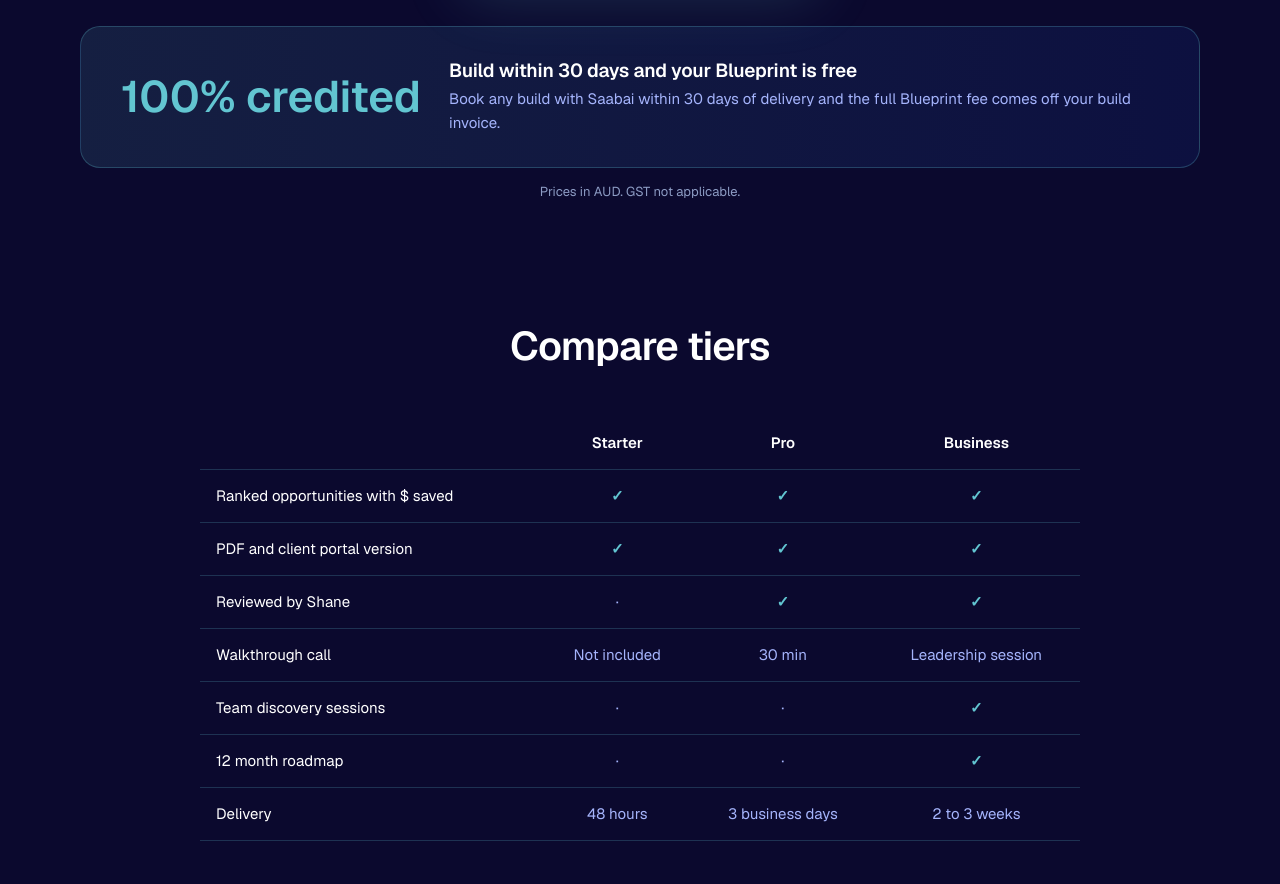
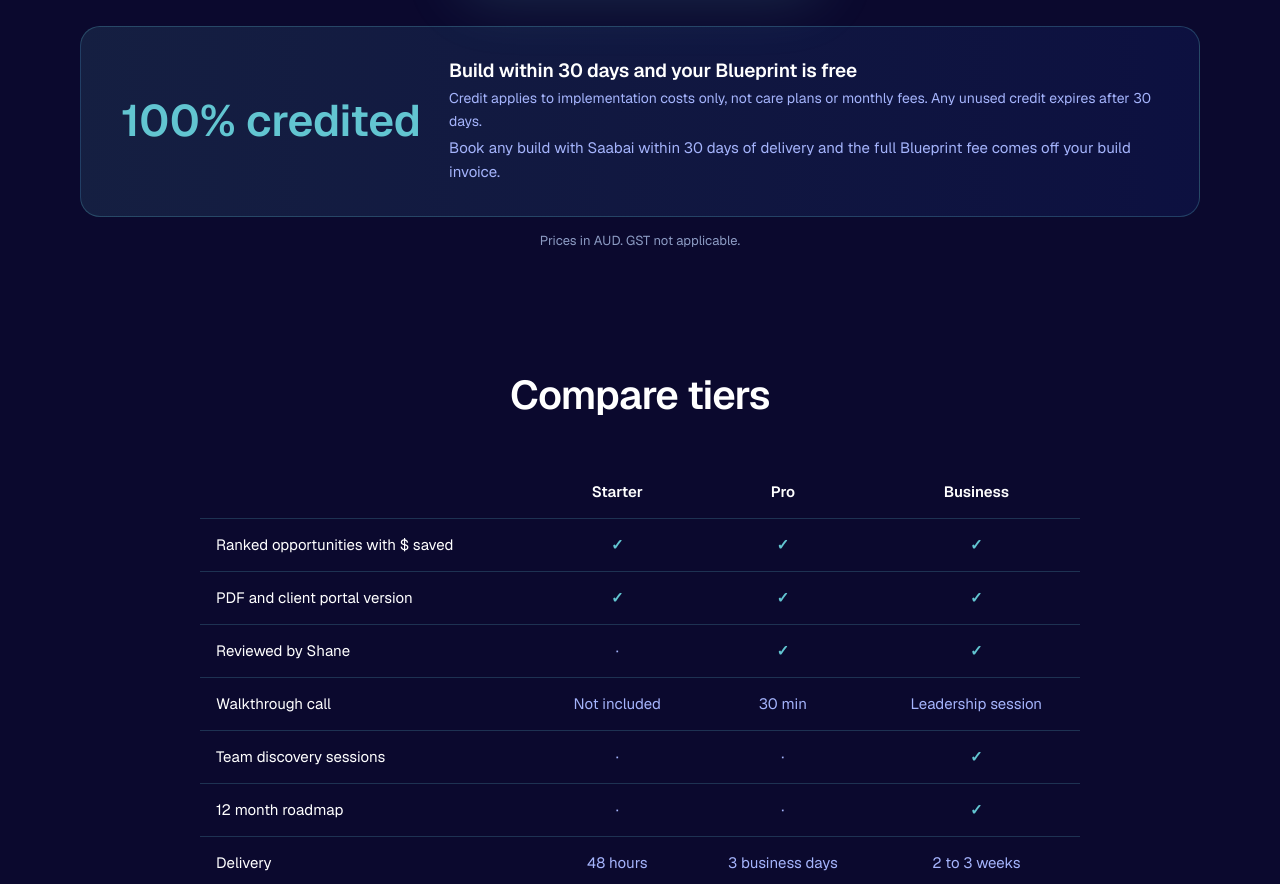
Before and after one commit to sg-satoshi/saabai-site, a Next.js app: page /blueprint in a window 1280 px wide. Shown: the part 1238-2122 px from the top of the page. Built offline with nearby package versions, Linux system fonts and the light colour scheme; no server answers.

Commit message:
Blueprint: credit applies to implementation costs only; unused credit expires after 30 days

```diff
--- a/app/blueprint/page.tsx
+++ b/app/blueprint/page.tsx
@@ -23,7 +23,7 @@ const ROWS: [string, string, string, string][] = [
 
 const FAQS = [
   ["What do I need to provide?", "After checkout we email a short fact-find about your team, tools and busiest tasks. It takes about 15 minutes."],
-  ["How does the 30 day credit work?", "If you book any Saabai build within 30 days of receiving your Blueprint, the full fee is taken off that build."],
+  ["How does the 30 day credit work?", "If you book any Saabai build within 30 days of receiving your Blueprint, the full fee is taken off that build. Credit applies to implementation costs only, not care plans or monthly fees. Any unused credit expires after 30 days."],
   ["Is this the same as your old AI review service?", "Yes, rebuilt. The Blueprint replaces it with clearer pricing and faster delivery."],
   ["Do I have to build with Saabai?", "No. The plan is yours to keep and use with any provider or your own team."],
   ["Are prices in AUD?", "Yes. All prices are in Australian dollars. GST not applicable. You get an invoice by email straight after payment."],
@@ -114,6 +114,7 @@ export default function BlueprintPage() {
             <div className="big">100% credited</div>
             <div>
               <h3>Build within 30 days and your Blueprint is free</h3>
+              <p style={{ fontSize: 14, marginTop: 4 }}>Credit applies to implementation costs only, not care plans or monthly fees. Any unused credit expires after 30 days.</p>
               <p style={{ fontSize: 15, marginTop: 4 }}>Book any build with Saabai within 30 days of delivery and the full Blueprint fee comes off your build invoice.</p>
             </div>
           </div>
```
